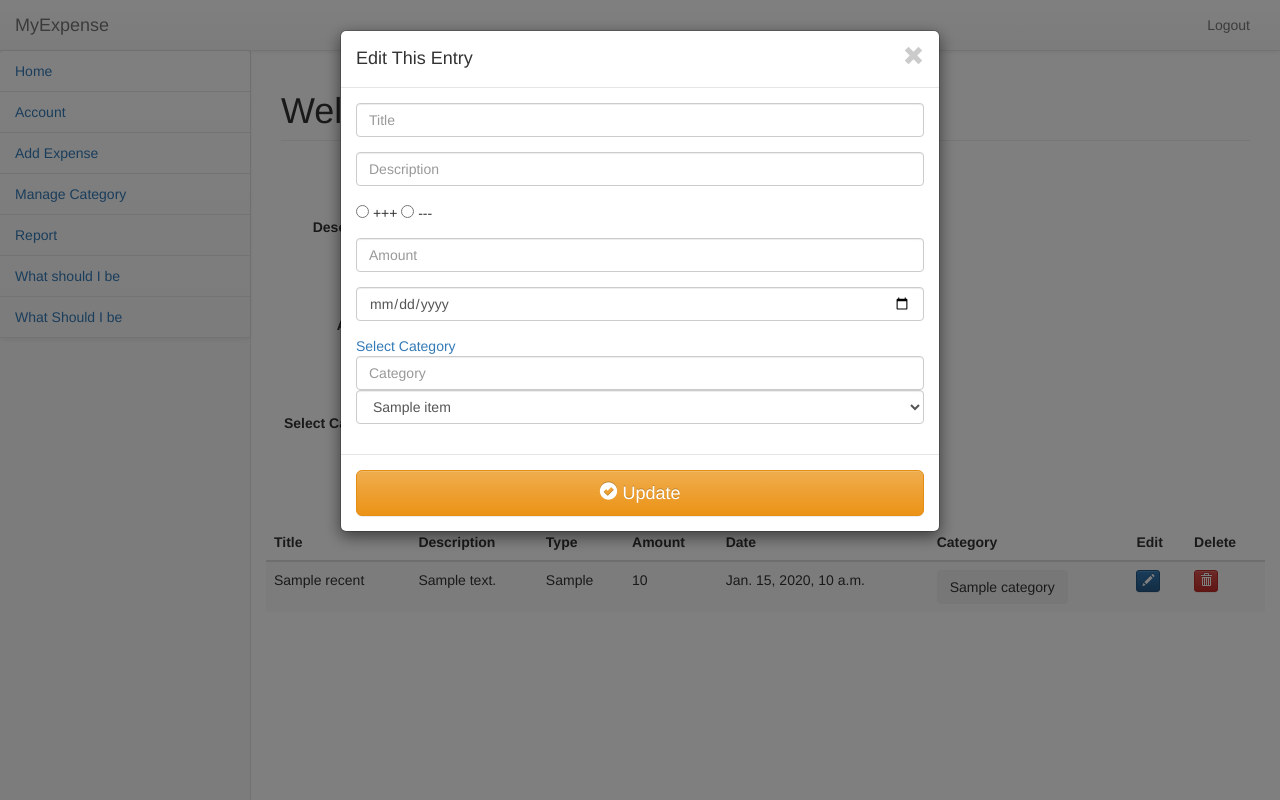
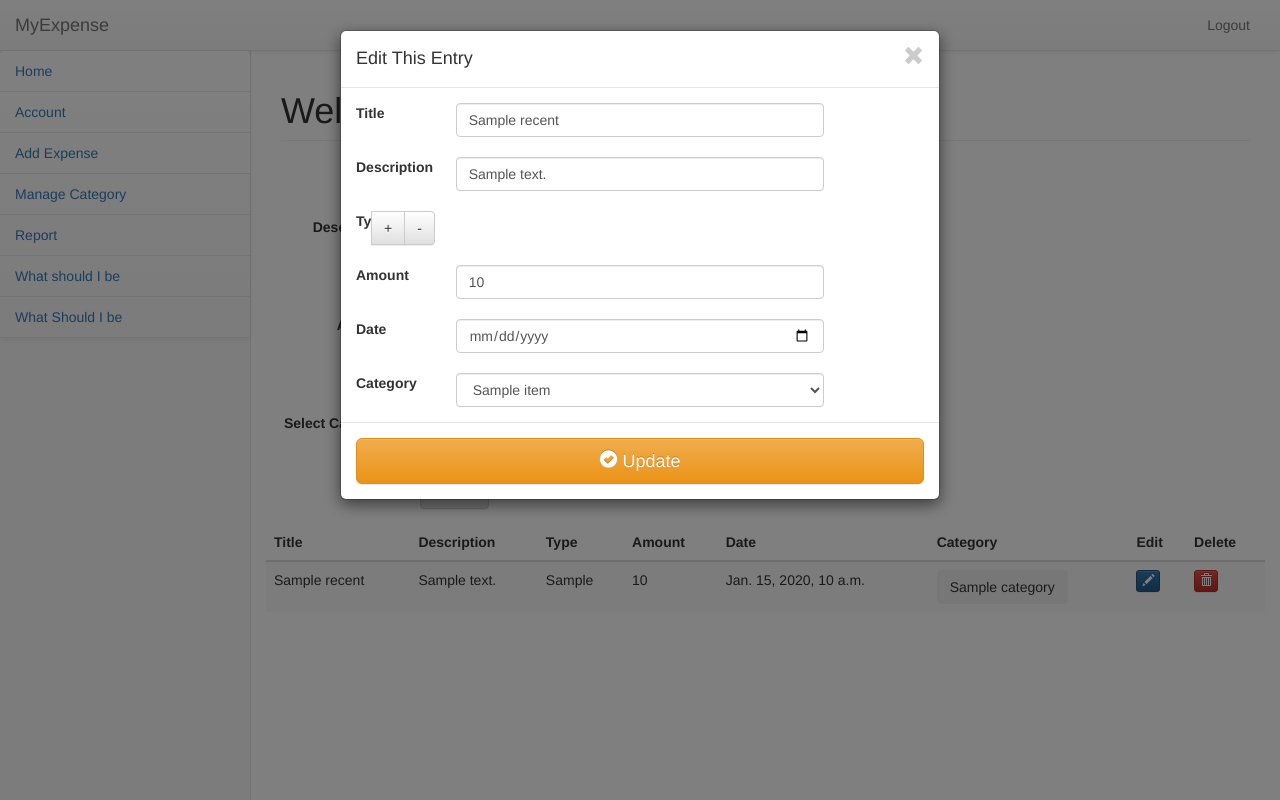
Before and after one commit to zuerst/myExpense, a Django app: template myExpense/myExpense/templates/profile/addExpense.html in a window 1280 px wide, after a click that opens the changed part. Run offline with Django 3.2, Linux system fonts and the light colour scheme; the template is opened without the code that fills it: most values are stand-ins (such as "Sample title", 1, 10 or a date in 2020); some libraries are stand-ins or nearby versions.

Commit message:
implemented edit function in addExpense (minor errors on Type)

```diff
--- a/myExpense/myExpense/static/js/myExpense.js
+++ b/myExpense/myExpense/static/js/myExpense.js
@@ -42,9 +42,78 @@ $('#delete').on('shown.bs.modal', function (e) {
 })
 })
 
+$(document).ready(function() {
+$('#edit').on('shown.bs.modal', function (e) {
+  var transId = $(e.relatedTarget).data('trans-id');
+  var title = document.getElementById('tit-'+transId).innerText;
+  var description = document.getElementById('desc-'+transId).innerText;
+  var transType = document.getElementById('trans-'+transId).innerText;
+  var amount = document.getElementById('amount-'+transId).innerText;
+  var date = document.getElementById('date-'+transId).innerText;
+  var catName = document.getElementById('cat-'+transId).innerText;
+  date = date.replace (",", "");
+  mdy = date.split(" ");
+
+  var month = mdy[0].toLowerCase();
+  var months = ["jan", "feb", "mar", "apr", "may", "jun", "jul", "aug", "sep", "oct", "nov", "dec"];
+  month = String(months.indexOf(month));
+
+  if (month[1] == null) {
+      month = "0"+String(month)
+  }
+
+  year = mdy[2]
+  day = mdy[1]
+  var fullDate = mdy[2]+"-"+month+"-"+mdy[1]
+
+  document.getElementById("eTitle").value = title;
+  document.getElementById("eDescription").value = description;
+  document.getElementById("eAmount").value = amount;
+  document.getElementById("eDate").value = fullDate;
+
+  catOptions = document.getElementById("catNumSelection").options
+
+  for (var i=0; i < catOptions.length; i++) {
+      if (catName == catOptions[i].innerText) {
+          catOptions.selected = true;
+          break;
+      }
+  }
+
+  if (transType == "+") {
+      resetRadioButtons();
+      document.getElementsByName("transactionPlus")[0].className += " active";
+      document.getElementById("eTransTypePlus").checked = true;
+  } else if (transType == "-") {
+      resetRadioButtons();
+      document.getElementsByName("transactionMinus")[0].className += " active";
+      document.getElementById("eTransTypeMinus").checked = true;
+  }
+
+
+
+  var element = document.getElementById('confirmEdit')
+  element.onclick = function () {
+      editEntry(transId, transType)
+  }
+  console.log('Edit')
+})
+})
+
+function resetRadioButtons() {
+    document.getElementsByName("transactionPlus")[0].className = "btn btn-default";
+    document.getElementsByName("transactionMinus")[0].className = "btn btn-default";
+    document.getElementById("eTransTypePlus").checked = false;
+    document.getElementById("eTransTypeMinus").checked = false;
+}
+
 function selectCategory(catName, catColor) {
     document.getElementById("category").value = catName;
     document.getElementById("color").value = catColor;
+}
+
+function editCategory(catNum) {
+    document.getElementById("catNum").value = catNum;
 }
 
 function showSelectCategory() {
@@ -54,7 +123,7 @@ function showSelectCategory() {
 function deleteEntry(transId) {
     csrfmiddlewaretoken = '{{ csrf_token }}'
     $.ajax({
-        url : "/profile/add-expense",
+        url : "/profile/transControl",
         type : "POST",
         data : { method : "delete", transID : transId },
         beforeSend: function(xhr, settings) {
@@ -68,3 +137,31 @@ function deleteEntry(transId) {
         }
     })
 }
+
+function editEntry(transId, eTransType) {
+    var eTitle = document.getElementById("eTitle").value;
+    var eDescription = document.getElementById("eDescription").value;
+    var eAmount = document.getElementById("eAmount").value;
+    var eDate = document.getElementById("eDate").value;
+    var catNumSelect = document.getElementById("catNumSelection");
+    catNum = catNumSelect.options[catNumSelect.selectedIndex].value;
+
+    console.log(catNum)
+
+    csrfmiddlewaretoken = '{{ csrf_token }}'
+    $.ajax({
+        url : "/profile/transControl",
+        type : "POST",
+        data : { method : "edit", transID : transId, title : eTitle, description : eDescription,
+                transType : eTransType, amount : eAmount, date : eDate, newCatId : catNum},
+        beforeSend: function(xhr, settings) {
+        if (!csrfSafeMethod(settings.type) && !this.crossDomain) {
+            xhr.setRequestHeader("X-CSRFToken", csrftoken);
+        }
+    },
+        success : function(json) {
+            console.log("success");
+            location.reload();
+        }
+    })
+}
--- a/myExpense/myExpense/templates/profile/addExpense.html
+++ b/myExpense/myExpense/templates/profile/addExpense.html
@@ -33,7 +33,7 @@
                             <label id="transactionPlus" class="btn btn-default">
                                 <input type="radio" name="transType" value="+" /> +
                             </label>
-                            <label id="transactionMinus" class="btn btn-default">
+                            <label id="transactionMinus" class="btn btn-default active">
                                 <input type="radio" name="transType" checked="checked" value="-" /> -
                             </label>
                         </div>
@@ -106,14 +106,14 @@
                 <tbody>
                     {% for recent in recentList %}
                     <tr>
-                        <td class="nr">{{ recent.title }}</td>
-                        <td>{{ recent.description }}</td>
-                        <td>{{ recent.transType }}</td>
-                        <td>{{ recent.amount }}</td>
-                        <td>{{ recent.date }}</td>
-                        <td><button type="button" class="btn {{ recent.category.color }}">{{ recent.category }}</button></td>
+                        <td id="tit-{{ recent.transID }}">{{ recent.title }}</td>
+                        <td id="desc-{{ recent.transID }}">{{ recent.description }}</td>
+                        <td id="trans-{{ recent.transID }}">{{ recent.transType }}</td>
+                        <td id="amount-{{ recent.transID }}">{{ recent.amount }}</td>
+                        <td id="date-{{ recent.transID }}">{{ recent.date }}</td>
+                        <td id="cat-{{ recent.transID }}"><button type="button" class="btn {{ recent.category.color }}">{{ recent.category }}</button></td>
                         <td><p data-placement="top" data-toggle="tooltip" title="Edit">
-                            <button class="btn btn-primary btn-xs" data-title="Edit" data-toggle="modal" data-target="#edit" >
+                            <button class="btn btn-primary btn-xs" data-title="Edit" data-toggle="modal" data-target="#edit" data-trans-id="{{ recent.transID }}" >
                             <span class="glyphicon glyphicon-pencil"></span>
                             </button></p></td>
                         <td><p data-placement="top" data-toggle="tooltip" title="Delete">
@@ -133,45 +133,66 @@
     <div class="modal fade" id="edit" tabindex="-1" role="dialog" aria-labelledby="edit" aria-hidden="true">
         <div class="modal-dialog">
             <div class="modal-content">
-                <form action="/profile/editEntry" method="POST">
-                {% csrf_token %}
                 <div class="modal-header">
                     <button type="button" class="close" data-dismiss="modal" aria-hidden="true">
                     <span class="glyphicon glyphicon-remove" aria-hidden="true"></span></button>
                     <h4 class="modal-title custom_align" id="Heading">Edit This Entry</h4>
                 </div>
                 <div class="modal-body">
-                        <div class="form-group">
-                            <input type="text" class="form-control" name="title" value="" id="title" placeholder="Title">
+                    <div class="row">
+                        <label for="username" class="col-sm-2 control-label">Title </label>
+                        <div class="col-sm-8">
+                        <input type="text" class="form-control" name="eTitle" value="" id="eTitle" placeholder="Title">
                         </div>
-                        <div class="form-group">
-                            <input type="text" class="form-control" name="description" value="" id="description" placeholder="Description">
                     </div>
-                        <div class="form-group">
-                            <input type="radio" name="transType" value="+" id="transType" placeholder="Type"> +++
-                            <input type="radio" name="transType" value="-" id="transType" placeholder="Type"> ---
+                    </br>
+                    <div class="row">
+                        <label for="email" class="col-sm-2 control-label">Description </label>
+                        <div class="col-sm-8">
+                        <input type="text" class="form-control" name="eDescription" value="" id="eDescription" placeholder="Description"></div>
                     </div>
-                        <div class="form-group">
-                            <input type="text" class="form-control" name="amount" value="" id="amount" placeholder="Amount">
+                    </br>
+                    <div class="row">
+                        <div class="btn-group" data-toggle="buttons">
+                            <label class="col-sm-2 control-label">Type </label>
+                            <label name="transactionPlus" id="transactionPlus" class="btn btn-default">
+                                <input type="radio" name="eTransType" id="eTransTypePlus" value="+" /> +
+                            </label>
+                            <label name="transactionMinus" id="transactionMinus" class="btn btn-default">
+                                <input type="radio" name="eTransType" id="eTransTypeMinus" value="-" /> -
+                            </label>
                         </div>
-                        <div class="form-group">
-                            <input type="date" class="form-control" name="date" value="" id="date" placeholder="Date">
                     </div>
-                        <div class="form-group" data-target="#selCatPopup" data-toggle="modal" onclick="showSelectCategory()">
-                            <a href="#">Select Category<input type="text" class="form-control" name="category" value="" id="category" placeholder="Category"></a>
-                            <input type="hidden" class="form-control" name="color" value="" id="color" placeholder="">
-                            <select class="form-control">
+                    </br>
+                    <div class="row">
+                        <label for="email" class="col-sm-2 control-label">Amount </label>
+                        <div class="col-sm-8">
+                        <input type="text" class="form-control" name="eAmount" value="" id="eAmount" placeholder="Amount">
+                        </div>
+                    </div>
+                    </br>
+                    <div class="row">
+                        <label for="email" class="col-sm-2 control-label">Date </label>
+                        <div class="col-sm-8">
+                        <input type="date" class="form-control" name="eDate" value="" id="eDate" placeholder="Date">
+                        </div>
+                    </div>
+                    </br>
+                    <div class="row">
+                        <label for="email" class="col-sm-2 control-label">Category </label>
+                        <div class="col-sm-8">
+                        <select id="catNumSelection" class="form-control">
                             {% for item in filteredCats %}
-                                <option onclick="selectCategory('{{ item.catName }}', '{{ item.color }}')">{{ item }}</option>
+                            <option value="{{ item.catNum }}">{{ item }}</option>
                             {% endfor %}
                         </select>
                         </div>
                     </div>
+                </div>
                 <div class="modal-footer ">
-                        <button type="submit" class="btn btn-warning btn-lg" style="width: 100%;">
+                    <button type="submit" class="btn btn-warning btn-lg" style="width: 100%;" id="confirmEdit">
                     <span class="glyphicon glyphicon-ok-sign"></span> Update</button>
                 </div>
-                </form>
             </div>
         </div>
     </div>
--- a/myExpense/myExpense/urls.py
+++ b/myExpense/myExpense/urls.py
@@ -31,6 +31,7 @@ urlpatterns = [
     url(r'^profile/deleteHistory$', 'myExpense.views.deleteHistory'),
     url(r'^profile/manage-category$', 'myExpense.views.manageCategoryPage'),
     url(r'^profile/report$', 'myExpense.views.reportPage'),
+    url(r'^profile/transControl$', 'myExpense.views.transControl'),
 
     # URL for Login and Register User.
     url(r'^accounts/login/$', 'myExpense.views.login'),
```
Also changed, not shown: myExpense/myExpense/views.py (+23 -0 lines). Lines whose indentation alone changed are shown as unchanged.
